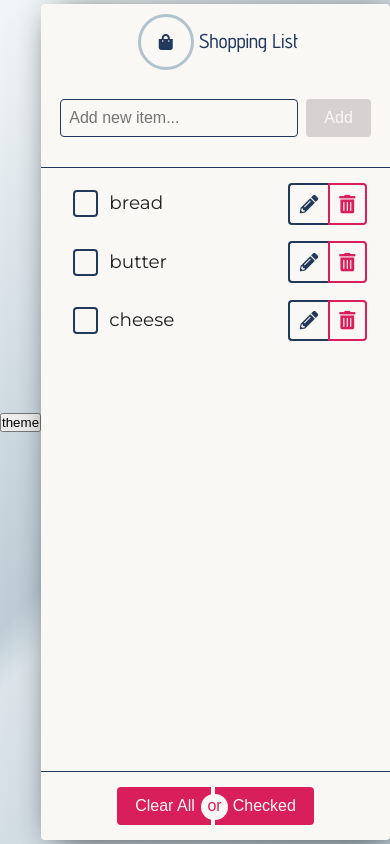
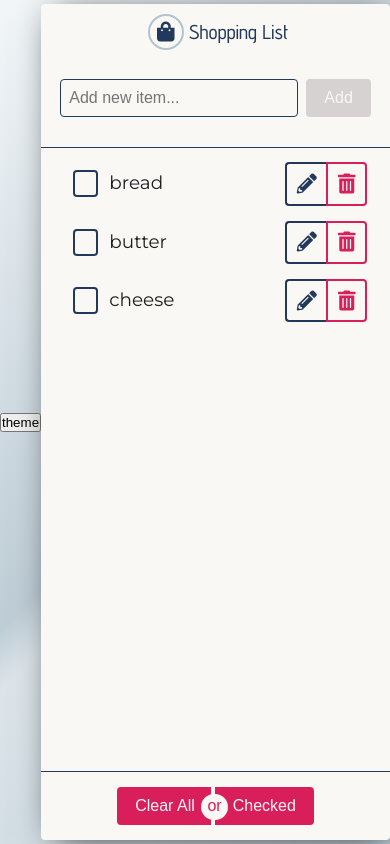
Before and after one commit to jmczerwinska/shopping-list, a React (Create React App) app: page / in a window 390 px wide. Built offline with nearby package versions, Linux system fonts and the light colour scheme.

Commit message:
smaller icon on mobile

```diff
--- a/src/components/styledComponents/Icon.js
+++ b/src/components/styledComponents/Icon.js
@@ -12,6 +12,17 @@ const Icon = styled.i`
     border: 3px solid ${({ theme }) => theme.active};
     border-radius: 50%;
   `)}
+
+  @media screen and (max-width: 480px) {
+    font-size: 1.25rem;
+     ${({ circular }) => (circular && css`
+    width: 32px;
+    height: 32px;
+    line-height: 32px;
+    border-width: 2px;
+    `)}
+
+  }
 `;
 
 export default Icon;
```
